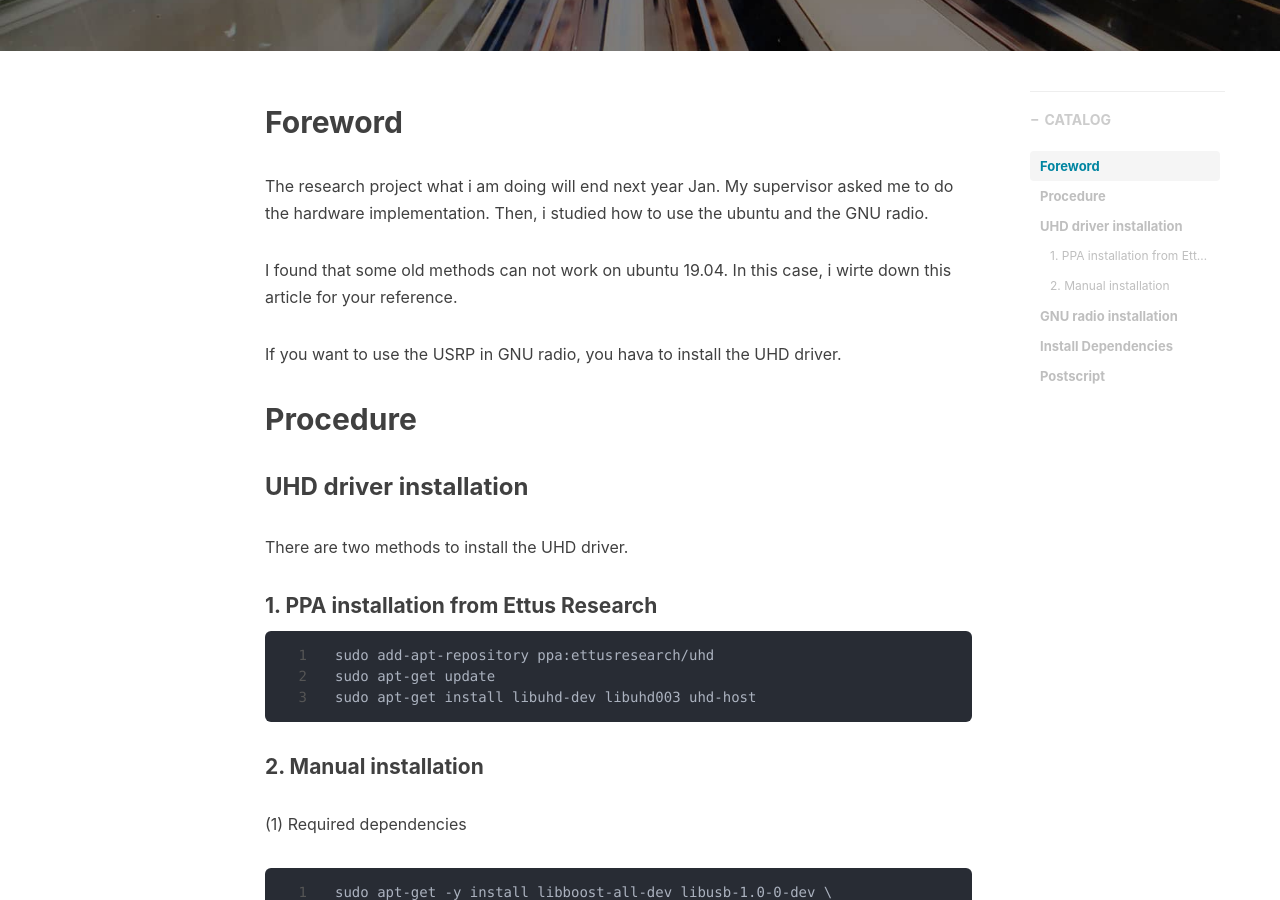
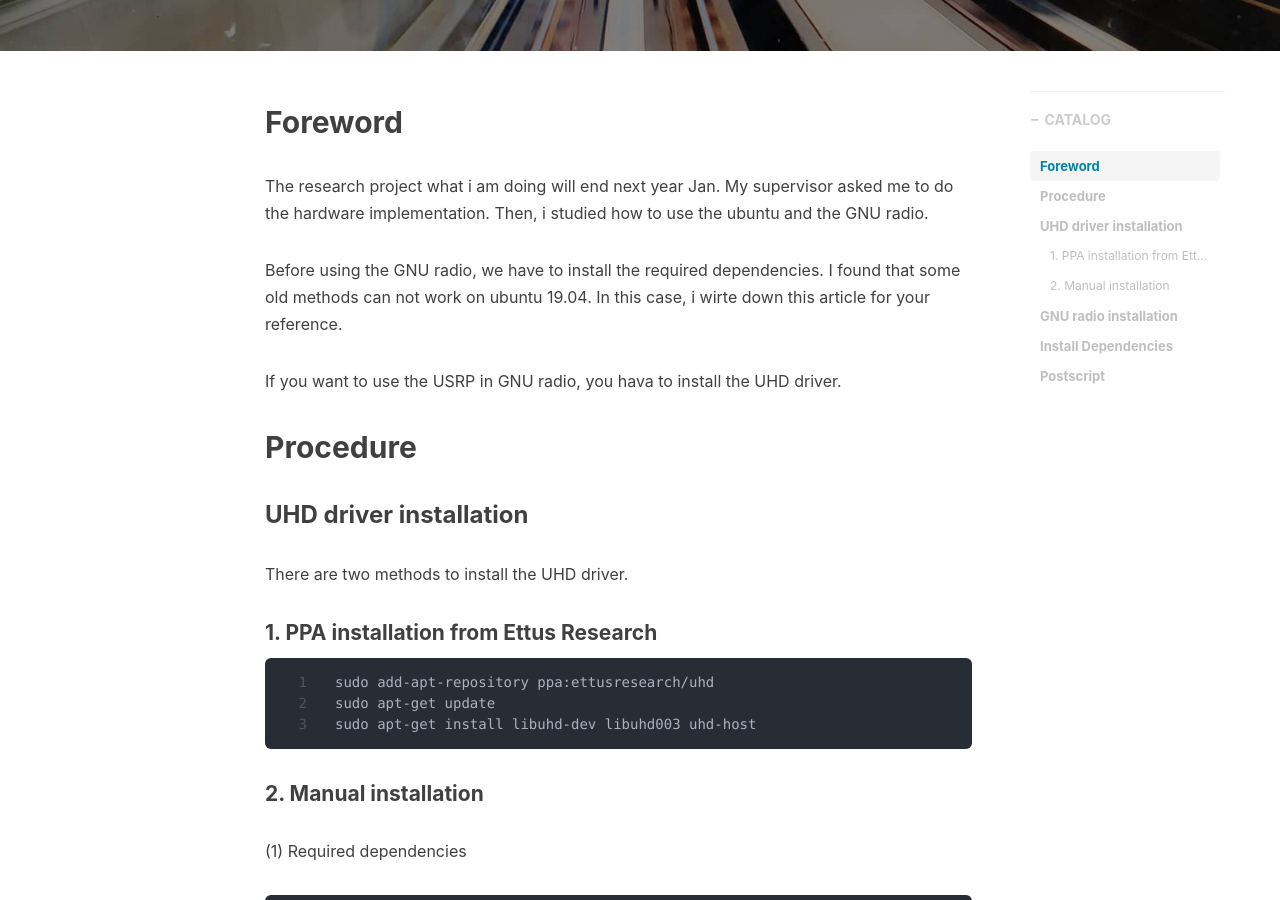
Before and after one commit to csxmt123/zhouwt612.github.io, a Jekyll site: the page built from _posts/2019-7-8-uhd驱动安装.md, in a window 1280 px wide and 900 px high, scrolled down 472 px. Built offline with Jekyll 4.4.1, drawn with Linux system fonts in a browser that asks for light colours; nearby versions of some CDN libraries; comment, search, counter and statistics services are not loaded.

Commit message:
Update 2019-7-8-uhd驱动安装.md

```diff
--- a/_posts/2019-7-8-uhd驱动安装.md
+++ b/_posts/2019-7-8-uhd驱动安装.md
@@ -14,7 +14,7 @@ tags:
 
 The research project what i am doing will end next year Jan. My supervisor asked me to do the hardware implementation. Then, i studied how to use the ubuntu and the GNU radio.
 
-I found that some old methods can not work on ubuntu 19.04. In this case, i wirte down this article for your reference.
+Before using the GNU radio, we have to install the required dependencies. I found that some old methods can not work on ubuntu 19.04. In this case, i wirte down this article for your reference.
 
 If you want to use the USRP in GNU radio, you hava to install the UHD driver.
 
```
